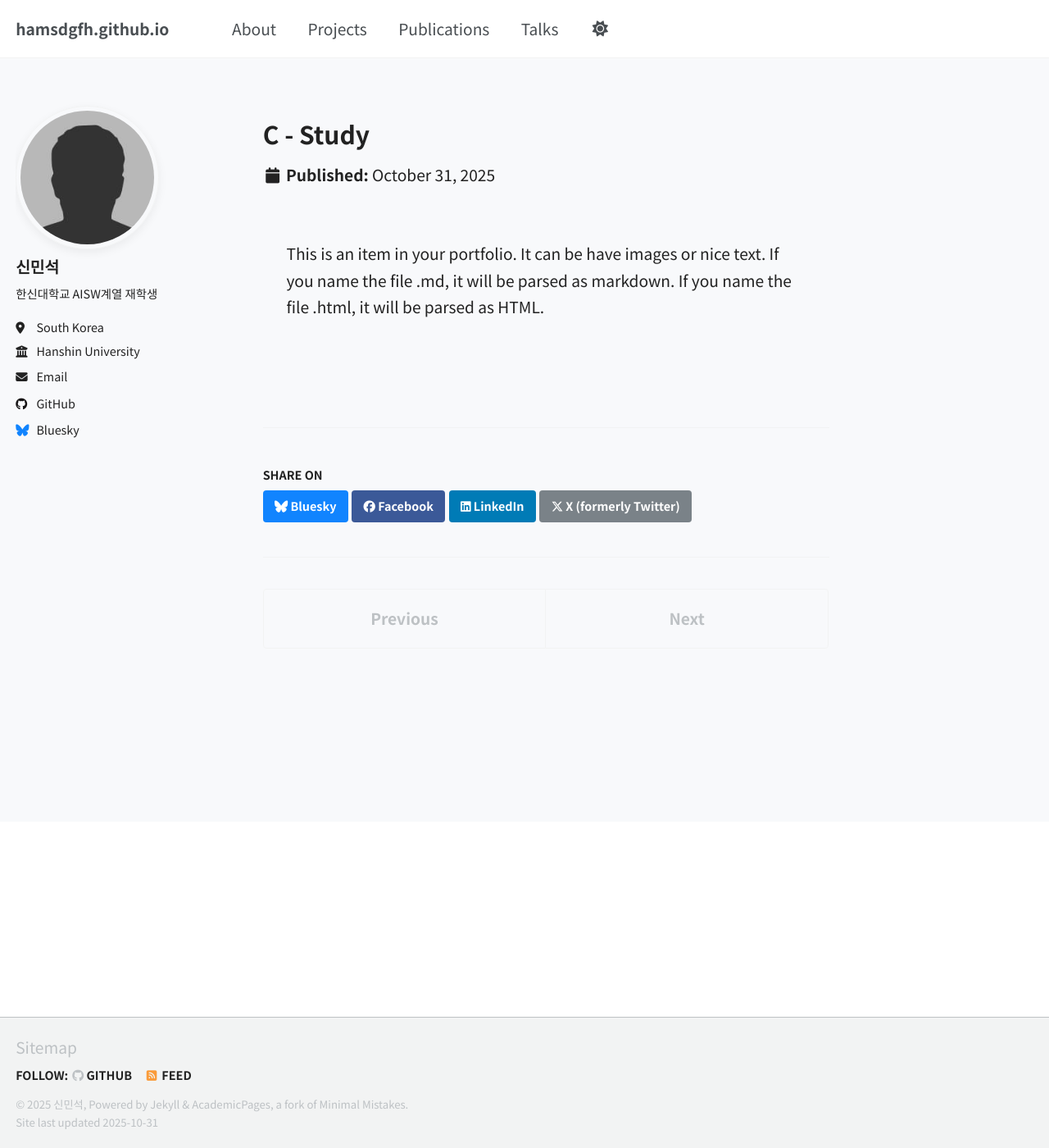
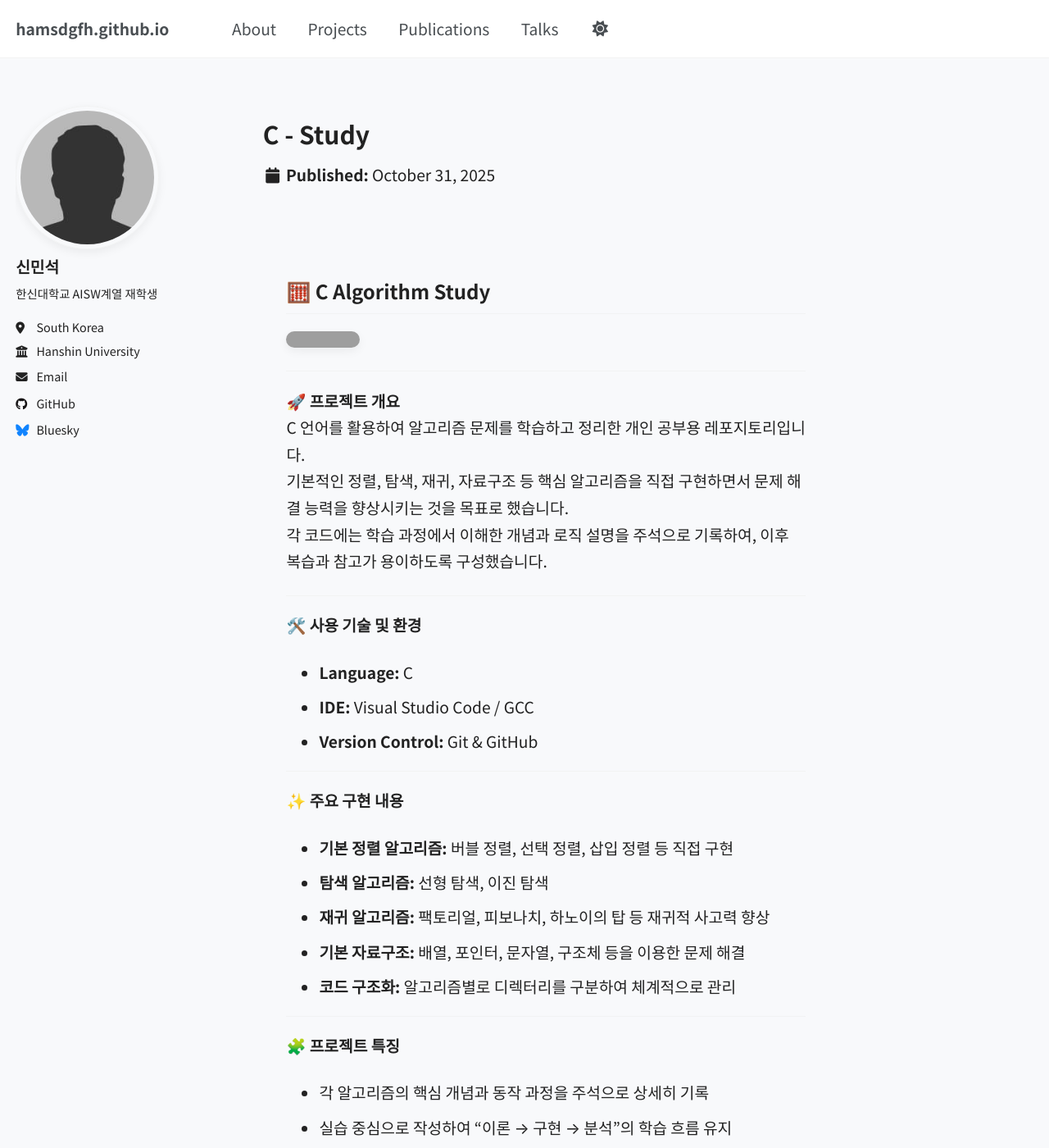
Before and after one commit to hamsdgfh/hamsdgfh.github.io, a Jekyll site: the page built from _portfolio/portfolio-1.md, in a window 1280 px wide and 1400 px high. Shown: the whole window at 82% size. Built offline with Jekyll 4.4.1, drawn with Linux system fonts in a browser that asks for light colours; a script that is not in the unit is left out; some of the changed text lies outside the part shown; grey boxes are pictures that could not be loaded.

Commit message:
Update portfolio-1.md

```diff
--- a/_portfolio/portfolio-1.md
+++ b/_portfolio/portfolio-1.md
@@ -4,4 +4,43 @@
 collection: portfolio
 ---
 
-This is an item in your portfolio. It can be have images or nice text. If you name the file .md, it will be parsed as markdown. If you name the file .html, it will be parsed as HTML.
+## 🧮 C Algorithm Study
+
+[![GitHub Repo](https://img.shields.io/badge/GitHub-Repository-181717?style=for-the-badge&logo=github&logoColor=white)](https://github.com/hamsdgfh/c-algorithm-study)
+
+---
+
+🚀 **프로젝트 개요**
+C 언어를 활용하여 알고리즘 문제를 학습하고 정리한 개인 공부용 레포지토리입니다.
+기본적인 정렬, 탐색, 재귀, 자료구조 등 핵심 알고리즘을 직접 구현하면서 문제 해결 능력을 향상시키는 것을 목표로 했습니다.
+각 코드에는 학습 과정에서 이해한 개념과 로직 설명을 주석으로 기록하여, 이후 복습과 참고가 용이하도록 구성했습니다.
+
+---
+
+🛠️ **사용 기술 및 환경**
+- **Language:** C
+- **IDE:** Visual Studio Code / GCC
+- **Version Control:** Git & GitHub
+
+---
+
+✨ **주요 구현 내용**
+- **기본 정렬 알고리즘:** 버블 정렬, 선택 정렬, 삽입 정렬 등 직접 구현
+- **탐색 알고리즘:** 선형 탐색, 이진 탐색
+- **재귀 알고리즘:** 팩토리얼, 피보나치, 하노이의 탑 등 재귀적 사고력 향상
+- **기본 자료구조:** 배열, 포인터, 문자열, 구조체 등을 이용한 문제 해결
+- **코드 구조화:** 알고리즘별로 디렉터리를 구분하여 체계적으로 관리
+
+---
+
+🧩 **프로젝트 특징**
+- 각 알고리즘의 핵심 개념과 동작 과정을 주석으로 상세히 기록
+- 실습 중심으로 작성하여 “이론 → 구현 → 분석”의 학습 흐름 유지
+- 동일 알고리즘의 다양한 구현 방식을 비교하며 효율성 분석
+
+---
+
+📝 **배운 점**
+이 프로젝트를 통해 C 언어의 기본 문법을 넘어 **알고리즘의 구조적 사고 방식**을 익혔으며,
+코드를 함수 단위로 나누어 작성하는 **모듈화와 가독성 향상 방법**을 배웠습니다.
+또한, GitHub를 활용한 버전 관리와 코드 정리의 중요성을 직접 체득했습니다.
```
